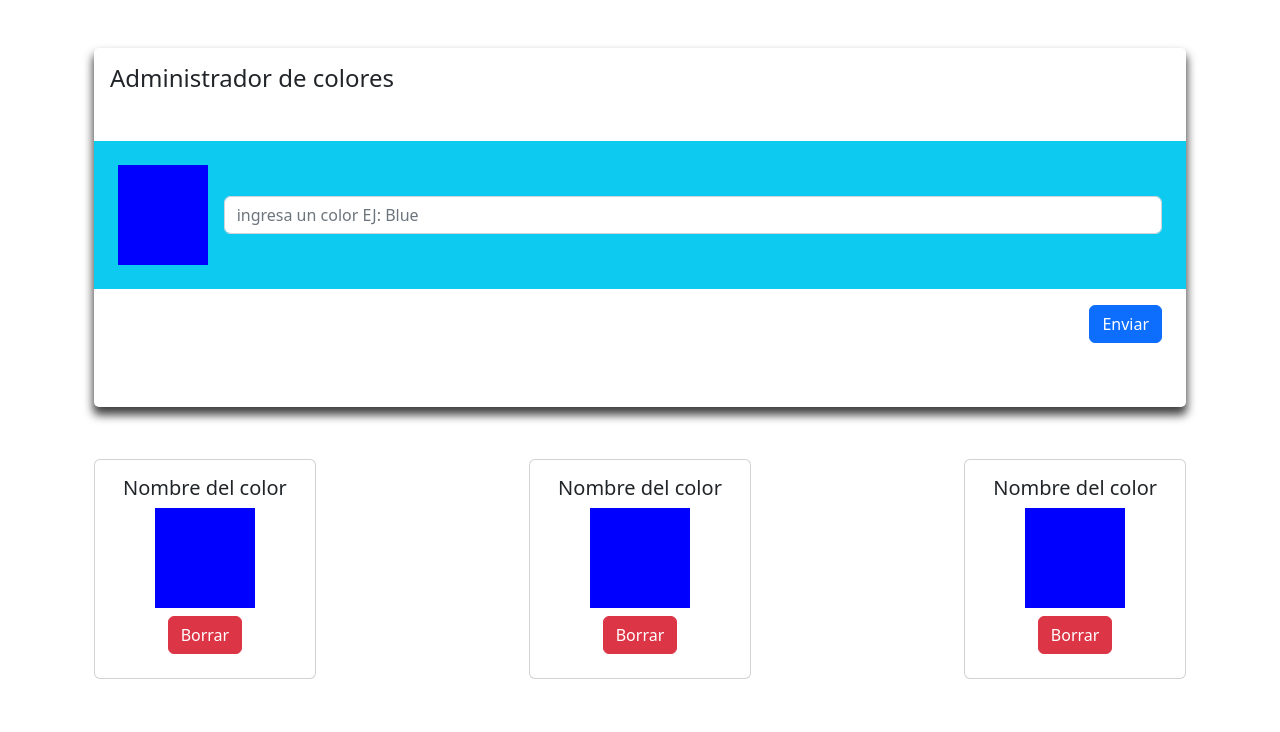
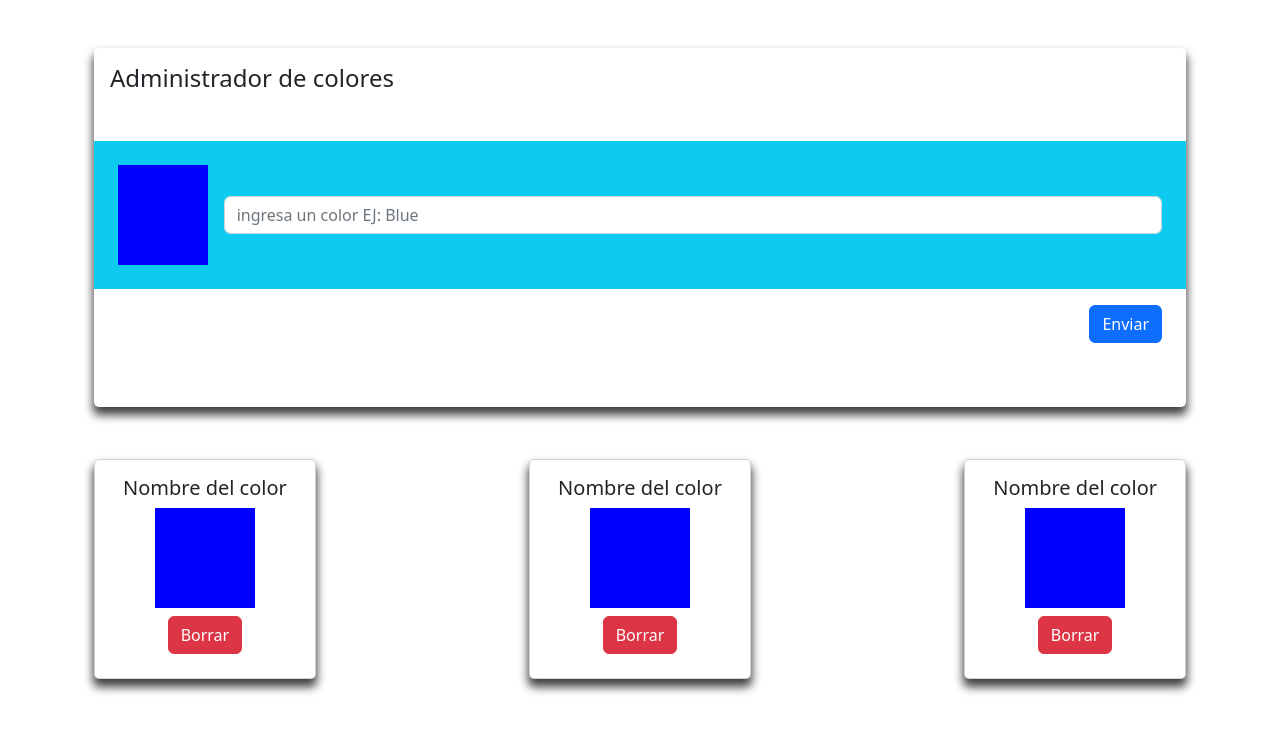
Before and after one commit to Fedreric/practicaReact-6, a React (Vite) app: page / in a window 1280 px wide. Shown: the top 732 px of the page. Built offline with nearby package versions, Linux system fonts and the light colour scheme.

Commit message:
se agrega sombra a las cards

```diff
--- a/src/components/CardColor.jsx
+++ b/src/components/CardColor.jsx
@@ -2,7 +2,7 @@ import { Button, Card } from "react-bootstrap";
 
 const CardColor = () => {
   return (
-    <Card className="text-center col-md-4 my-1 w-auto">
+    <Card className="text-center col-md-4 my-1 w-auto contendor">
       <Card.Body>
         <Card.Title>Nombre del color</Card.Title>
         <div className="d-flex justify-content-center">
```
